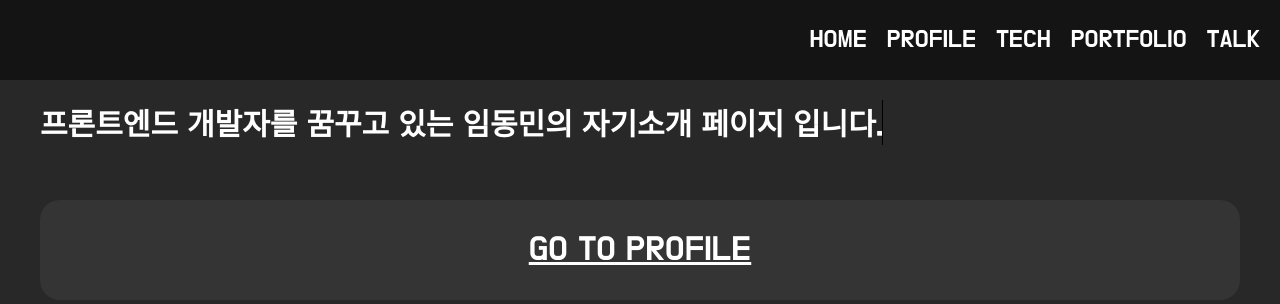
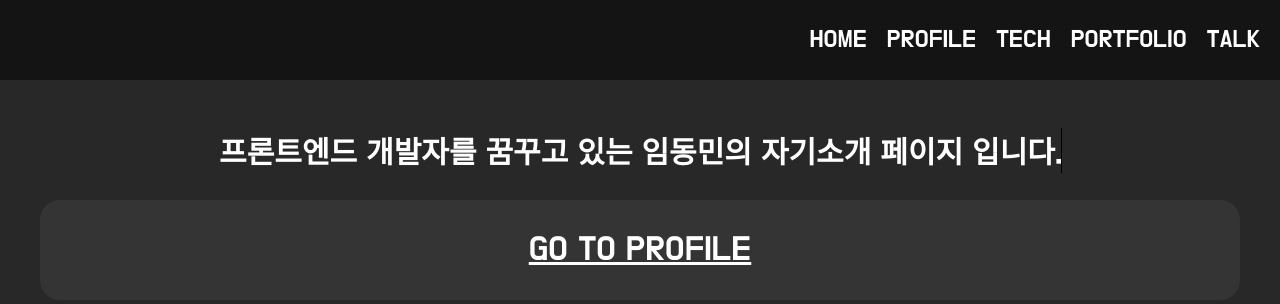
Before and after one commit to dongmin-Lim/portfolio, a React (Create React App) app in the folder frontend/: page / in a window 1280 px wide. Shown: the top 304 px of the page. Built offline with nearby package versions, Linux system fonts and the light colour scheme; the HTML template or start-up script is replaced by a standard one.

Commit message:
Fix Home css

```diff
--- a/frontend/src/Home/Home.js
+++ b/frontend/src/Home/Home.js
@@ -1,15 +1,22 @@
 import styles from "./Home.module.css";
+import styled from "styled-components";
 
 function Home() {
   return (
-    <div>
+    <Frame>
       <h1 className={styles.title}>
         프론트엔드 개발자를 꿈꾸고 있는 임동민의 자기소개 페이지 입니다.
       </h1>
       <a className={styles.nextPage} href="/profile">
         GO TO PROFILE
       </a>
-    </div>
+    </Frame>
   );
 }
 export default Home;
+
+const Frame = styled.div`
+  display: grid;
+  align-items: center;
+  justify-items: center;
+`;
```
